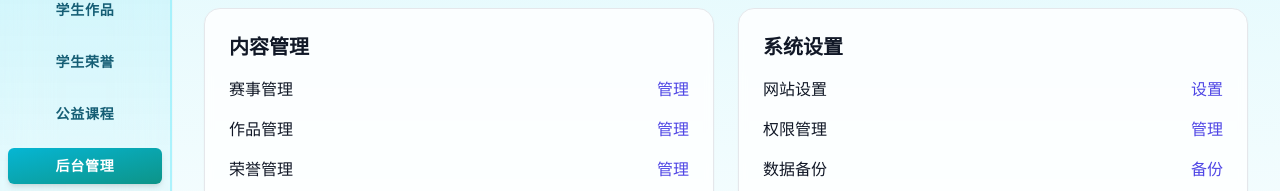
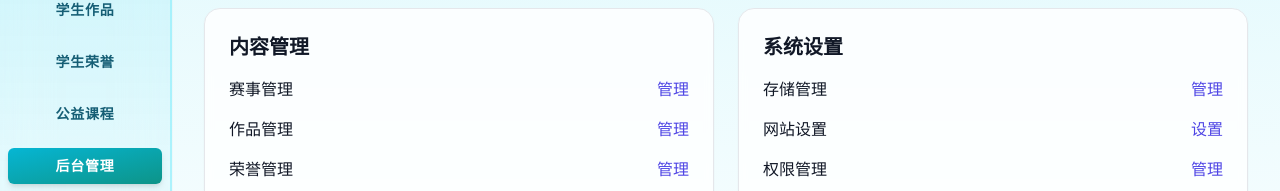
Before and after one commit to xuxutadie/ai-youth-platform, a Next.js app: page /admin in a window 1280 px wide. Shown: the part 380-571 px from the top of the page. Built offline with nearby package versions, Linux system fonts and the light colour scheme; no server answers; sample sign-in values are in the browser's storage.

Commit message:
Add files via upload

```diff
--- a/src/components/AdminDashboard.tsx
+++ b/src/components/AdminDashboard.tsx
@@ -305,6 +305,15 @@
           <h2 className="text-xl font-bold text-gray-900 dark:text-gray-100 mb-4">系统设置</h2>
           <div className="space-y-4">
               <div className="flex justify-between items-center">
+                <span>存储管理</span>
+                <button
+                  className="text-indigo-600 hover:text-indigo-900"
+                  onClick={() => handleSystemSettings('storage')}
+                >
+                  管理
+                </button>
+              </div>
+              <div className="flex justify-between items-center">
                 <span>网站设置</span>
                 <button
                   className="text-indigo-600 hover:text-indigo-900"
```
